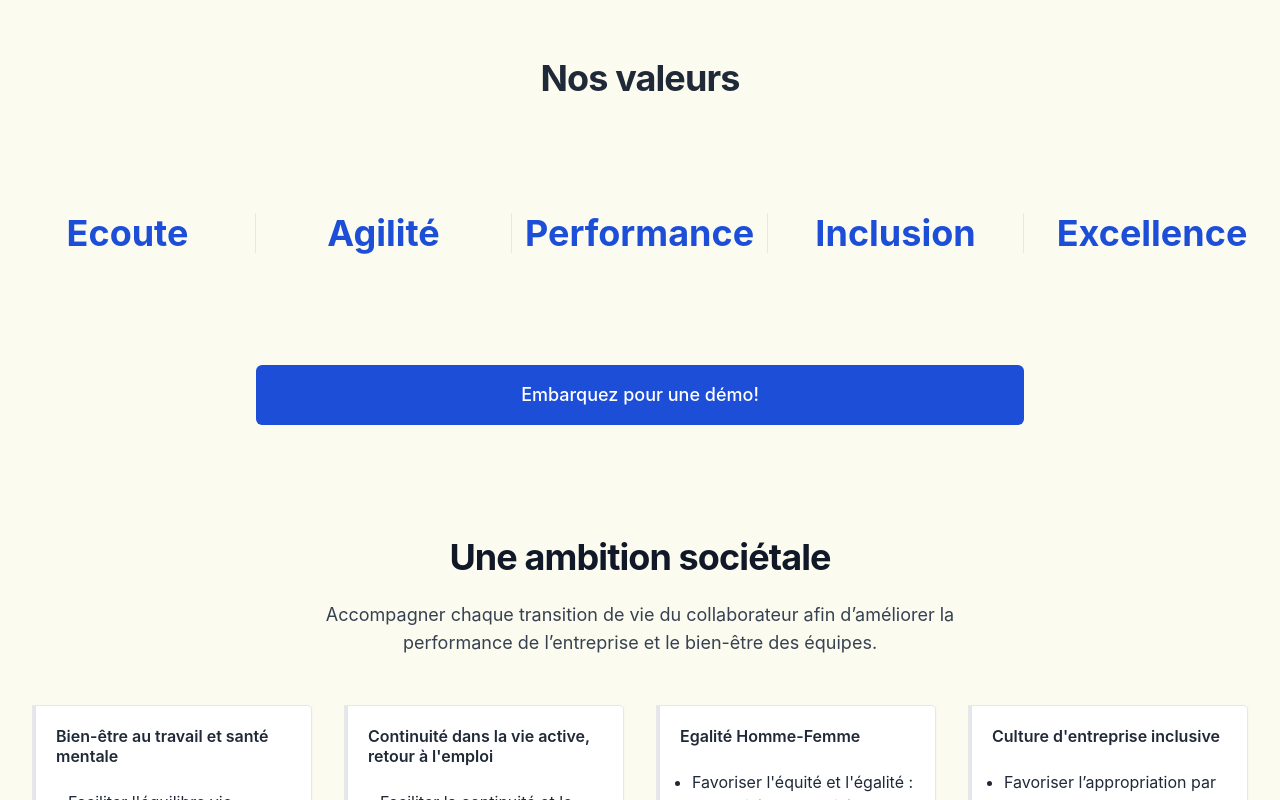
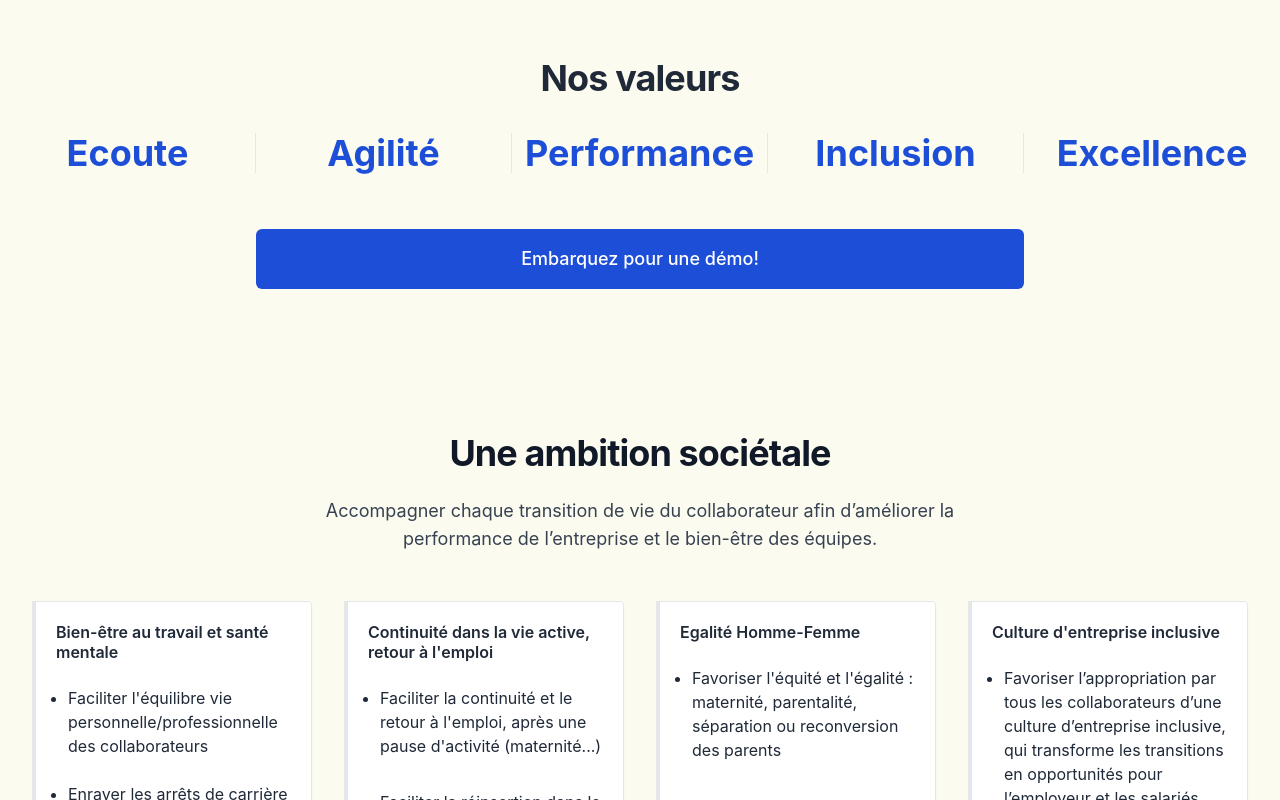
Before and after one commit to JeromeHdz/LandingPage-People360, a Next.js app: page /team in a window 1280 px wide. Shown: the part 1400-2200 px from the top of the page. Built offline with nearby package versions, Linux system fonts and the light colour scheme.

Commit message:
Modification avec LAurent

```diff
--- a/components/team/social_ambition.js
+++ b/components/team/social_ambition.js
@@ -2,7 +2,7 @@ import React from "react";
 
 function Social_Ambition() {
   return (
-    <div className="px-4 py-16 mx-auto sm:max-w-xl md:max-w-full lg:max-w-screen-xl md:px-24 lg:px-8 lg:py-20">
+    <div className="px-4 py-16 mx-auto sm:max-w-xl md:max-w-full lg:max-w-screen-xl md:px-24 lg:px-8 lg:py-28">
       <div className="max-w-xl mb-10 md:mx-auto sm:text-center lg:max-w-2xl md:mb-12">
         <h2 className="max-w-lg mb-6 font-sans text-3xl font-bold leading-none tracking-tight text-gray-900 sm:text-4xl md:mx-auto">
           Une ambition sociétale
--- a/components/team/values.js
+++ b/components/team/values.js
@@ -4,8 +4,8 @@ import Cta from "../cta";
 function Values() {
   return (
     <>
-      <div className=" py-16 w-full lg:py-20 ">
-        <div className="grid grid-cols-2 row-gap-8 md:grid-cols-5 text-blue-700">
+      <div className="pb-6 w-full  ">
+        <div className="grid grid-cols-2 row-gap-3 md:grid-cols-5 text-blue-700">
           <div className="text-center md:border-r">
             <h6 className="text-4xl font-bold lg:text-4xl xl:text-4xl">
               Ecoute
```
